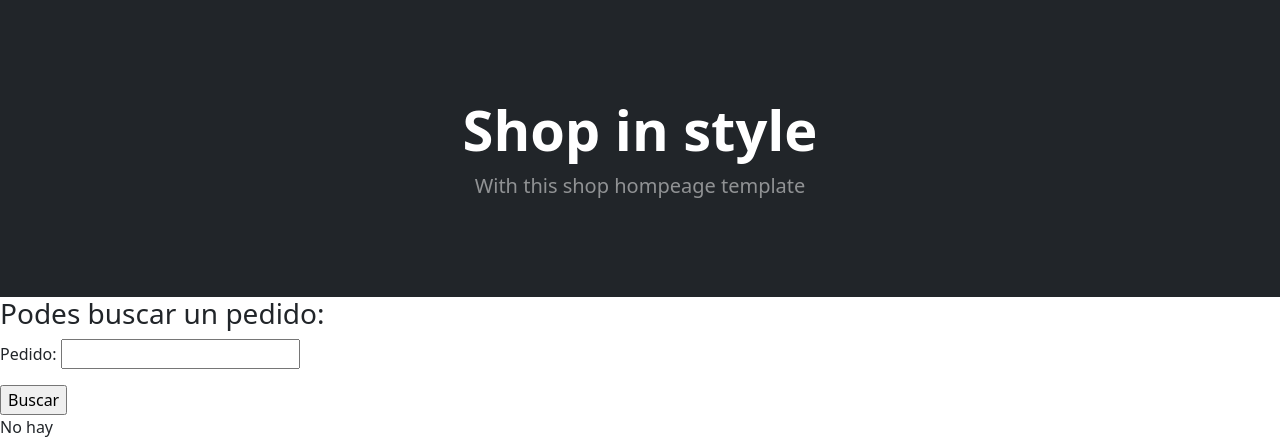
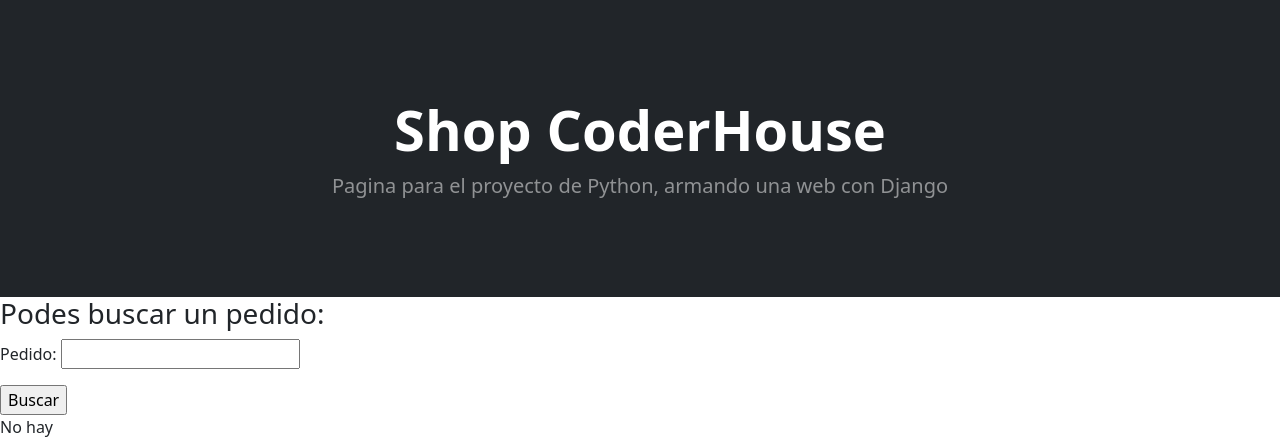
Before and after one commit to Carloosfrs/Tercera-pre-entrega-Farias-Carlos, a Django app: page /AppCoder/buscar/ in a window 1280 px wide. Shown: the part 54-495 px from the top of the page. Run offline with Django 4.2, Linux system fonts and the light colour scheme.

Commit message:
3er entrega completa

```diff
--- a/AppCoder/templates/AppCoder/padre.html
+++ b/AppCoder/templates/AppCoder/padre.html
@@ -42,8 +42,8 @@
         <header class="bg-dark py-5">
             <div class="container px-4 px-lg-5 my-5">
                 <div class="text-center text-white">
-                    <h1 class="display-4 fw-bolder">Shop in style</h1>
-                    <p class="lead fw-normal text-white-50 mb-0">With this shop hompeage template</p>
+                    <h1 class="display-4 fw-bolder">Shop CoderHouse</h1>
+                    <p class="lead fw-normal text-white-50 mb-0">Pagina para el proyecto de Python, armando una web con Django</p>
                 </div>
             </div>
         </header>
```
Also changed, not shown: AppCoder/templates/AppCoder/buscar.html (indentation only).
